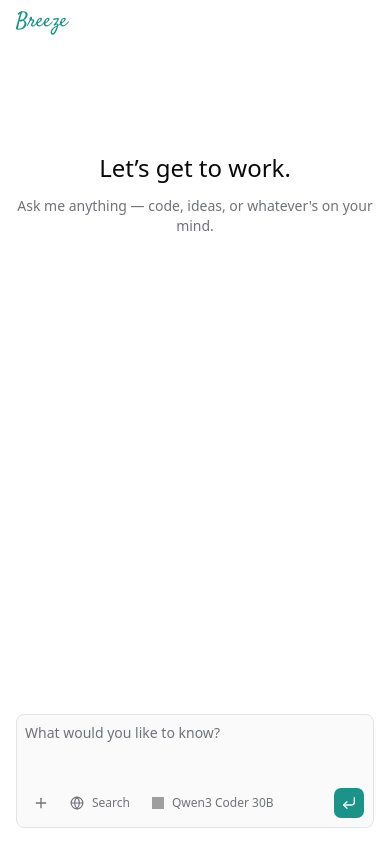
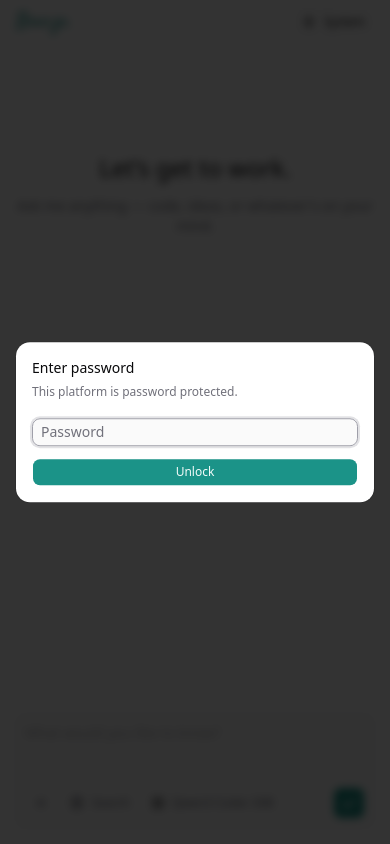
Before and after one commit to localhostd3veloper/breeze, a Next.js app: page /chat in a window 390 px wide. Built offline with nearby package versions, Linux system fonts and the light colour scheme; grey boxes are pictures that could not be loaded.

Commit message:
feat: implement password authentication for chat access and add theme toggle functionality

```diff
--- /dev/null
+++ b/app/api/auth/route.ts
@@ -0,0 +1,11 @@
+import { NextRequest, NextResponse } from 'next/server';
+
+export async function POST(req: NextRequest) {
+  const { password } = await req.json();
+
+  if (!password || password !== process.env.PLATFORM_PASSWORD) {
+    return NextResponse.json({ error: 'Invalid password' }, { status: 401 });
+  }
+
+  return NextResponse.json({ ok: true });
+}
--- a/app/chat/page.tsx
+++ b/app/chat/page.tsx
@@ -7,8 +7,23 @@ import {
 } from '@/components/ai-elements/message';
 import { Shimmer } from '@/components/ai-elements/shimmer';
 import ChatInput from '@/components/Input';
+import { ToggleTheme } from '@/components/theme-switch';
+import { Button } from '@/components/ui/button';
+import {
+  Dialog,
+  DialogContent,
+  DialogDescription,
+  DialogHeader,
+  DialogTitle,
+} from '@/components/ui/dialog';
+import { Input } from '@/components/ui/input';
+import {
+  Tooltip,
+  TooltipContent,
+  TooltipTrigger,
+} from '@/components/ui/tooltip';
 import { useChatStore } from '@/store/chat';
-import { useCallback } from 'react';
+import { useCallback, useState } from 'react';
 import { useStickToBottom } from 'use-stick-to-bottom';
 
 const emptyStateMessages = [
@@ -27,7 +42,34 @@ const greeting =
   emptyStateMessages[Math.floor(Math.random() * emptyStateMessages.length)];
 
 export default function ChatPage() {
-  const { messages, addMessage, appendChunk, updateMessage } = useChatStore();
+  const {
+    messages,
+    addMessage,
+    appendChunk,
+    updateMessage,
+    isAuthenticated,
+    setAuthenticated,
+  } = useChatStore();
+
+  const [password, setPassword] = useState('');
+  const [authError, setAuthError] = useState('');
+  const [authLoading, setAuthLoading] = useState(false);
+
+  const handleAuth = useCallback(async () => {
+    setAuthLoading(true);
+    setAuthError('');
+    const res = await fetch('/api/auth', {
+      method: 'POST',
+      headers: { 'Content-Type': 'application/json' },
+      body: JSON.stringify({ password }),
+    });
+    setAuthLoading(false);
+    if (res.ok) {
+      setAuthenticated(true);
+    } else {
+      setAuthError('Invalid password.');
+    }
+  }, [password, setAuthenticated]);
 
   const { scrollRef, contentRef } = useStickToBottom({ initial: 'smooth' });
 
@@ -64,8 +106,42 @@ export default function ChatPage() {
 
   return (
     <main className="flex h-screen flex-col">
-      <div className="logo fixed top-2 left-4 font-satisfy text-xl text-primary">
-        Breeze
+      <Dialog open={!isAuthenticated}>
+        <DialogContent className="sm:max-w-sm" showCloseButton={false}>
+          <DialogHeader>
+            <DialogTitle>Enter password</DialogTitle>
+            <DialogDescription>
+              This platform is password protected.
+            </DialogDescription>
+          </DialogHeader>
+          <div className="flex flex-col gap-3">
+            <Input
+              type="password"
+              placeholder="Password"
+              value={password}
+              onChange={(e) => setPassword(e.target.value)}
+              onKeyDown={(e) => e.key === 'Enter' && !authLoading && handleAuth()}
+              autoFocus
+            />
+            {authError && (
+              <p className="text-sm text-destructive">{authError}</p>
+            )}
+            <Button onClick={handleAuth} disabled={authLoading}>
+              {authLoading ? 'Checking…' : 'Unlock'}
+            </Button>
+          </div>
+        </DialogContent>
+      </Dialog>
+      <div className="logo fixed top-2 left-4 font-satisfy text-xl text-primary underline">
+        <Tooltip>
+          <TooltipTrigger>Breeze.</TooltipTrigger>
+          <TooltipContent align="start">
+            Made by @localhostd3veloper
+          </TooltipContent>
+        </Tooltip>
+      </div>
+      <div className="fixed top-2 right-4">
+        <ToggleTheme />
       </div>
       <div className="flex-1 overflow-y-auto" ref={scrollRef}>
         <div
@@ -103,7 +179,7 @@ export default function ChatPage() {
         </div>
       </div>
       <div className="mx-auto w-full max-w-3xl px-4 pb-4">
-        <ChatInput onSubmit={handleSubmit} />
+        <ChatInput onSubmit={handleSubmit} isAuthenticated={isAuthenticated} />
       </div>
     </main>
   );
--- a/app/globals.css
+++ b/app/globals.css
@@ -11,7 +11,7 @@
 @theme inline {
   --color-background: var(--background);
   --color-foreground: var(--foreground);
-  --font-sans: var(--font-sans);
+  --font-sans: var(--font-manrope);
   --font-mono: var(--font-geist-mono);
   --font-satisfy: 'Satisfy', cursive;
   --color-sidebar-ring: var(--sidebar-ring);
--- a/app/layout.tsx
+++ b/app/layout.tsx
@@ -1,9 +1,11 @@
 import type { Metadata } from 'next';
-import { Geist, Geist_Mono } from 'next/font/google';
+import { Geist_Mono, Manrope } from 'next/font/google';
 import './globals.css';
+import { TooltipProvider } from '@/components/ui/tooltip';
+import { ThemeProvider } from 'next-themes';
 
-const geistSans = Geist({
-  variable: '--font-geist-sans',
+const manrope = Manrope({
+  variable: '--font-manrope',
   subsets: ['latin'],
 });
 
@@ -25,9 +27,16 @@ export default function RootLayout({
   return (
     <html lang="en">
       <body
-        className={`${geistSans.variable} ${geistMono.variable} antialiased`}
+        className={`${manrope.variable} ${geistMono.variable} antialiased`}
       >
-        {children}
+        <ThemeProvider
+          attribute="class"
+          defaultTheme="system"
+          enableSystem
+          disableTransitionOnChange
+        >
+          <TooltipProvider>{children}</TooltipProvider>
+        </ThemeProvider>
       </body>
     </html>
   );
--- a/components/Input.tsx
+++ b/components/Input.tsx
@@ -84,7 +84,6 @@ const models = [
   },
 ];
 
-
 interface AttachmentItemProps {
   attachment: {
     id: string;
@@ -166,9 +165,10 @@ const PromptInputAttachmentsDisplay = () => {
 
 interface ChatInputProps {
   onSubmit?: (text: string, model: string) => Promise<void>;
+  isAuthenticated: boolean;
 }
 
-const ChatInput = ({ onSubmit }: ChatInputProps) => {
+const ChatInput = ({ onSubmit, isAuthenticated }: ChatInputProps) => {
   const [model, setModel] = useState<string>(models[0].id);
   const [modelSelectorOpen, setModelSelectorOpen] = useState(false);
   const [status, setStatus] = useState<
@@ -202,7 +202,7 @@ const ChatInput = ({ onSubmit }: ChatInputProps) => {
         <PromptInput globalDrop multiple onSubmit={handleSubmit}>
           <PromptInputAttachmentsDisplay />
           <PromptInputBody>
-            <PromptInputTextarea />
+            <PromptInputTextarea disabled={!isAuthenticated} />
           </PromptInputBody>
           <PromptInputFooter>
             <PromptInputTools>
--- /dev/null
+++ b/components/theme-switch.tsx
@@ -0,0 +1,68 @@
+'use client';
+
+import { Laptop, Moon, Sun } from 'lucide-react';
+import { useTheme } from 'next-themes';
+import * as React from 'react';
+
+import { Button } from '@/components/ui/button';
+import {
+  DropdownMenu,
+  DropdownMenuContent,
+  DropdownMenuItem,
+  DropdownMenuTrigger,
+} from '@/components/ui/dropdown-menu';
+
+export function ToggleTheme() {
+  const { theme, resolvedTheme, setTheme } = useTheme();
+  const [mounted, setMounted] = React.useState(false);
+
+  React.useEffect(() => {
+    setMounted(true);
+  }, []);
+
+  if (!mounted) {
+    // Render a stable placeholder that matches server + client
+    return (
+      <Button variant="outline" className="gap-2">
+        <Laptop className="h-4 w-4" />
+        <span>Theme</span>
+      </Button>
+    );
+  }
+
+  const currentTheme = theme === 'system' ? resolvedTheme : theme;
+
+  const ThemeIcon =
+    currentTheme === 'dark' ? Moon : currentTheme === 'light' ? Sun : Laptop;
+
+  const themeLabel =
+    theme === 'system' ? 'System' : currentTheme === 'dark' ? 'Dark' : 'Light';
+
+  return (
+    <DropdownMenu>
+      <DropdownMenuTrigger asChild>
+        <Button variant="outline" className="gap-2">
+          <ThemeIcon className="h-4 w-4" />
+          <span>{themeLabel}</span>
+        </Button>
+      </DropdownMenuTrigger>
+
+      <DropdownMenuContent align="end">
+        <DropdownMenuItem onClick={() => setTheme('light')} className="gap-2">
+          <Sun className="h-4 w-4" />
+          <span>Light</span>
+        </DropdownMenuItem>
+
+        <DropdownMenuItem onClick={() => setTheme('dark')} className="gap-2">
+          <Moon className="h-4 w-4" />
+          <span>Dark</span>
+        </DropdownMenuItem>
+
+        <DropdownMenuItem onClick={() => setTheme('system')} className="gap-2">
+          <Laptop className="h-4 w-4" />
+          <span>System</span>
+        </DropdownMenuItem>
+      </DropdownMenuContent>
+    </DropdownMenu>
+  );
+}
--- a/package.json
+++ b/package.json
@@ -28,6 +28,7 @@
     "motion": "^12.35.0",
     "nanoid": "^5.1.6",
     "next": "16.1.6",
+    "next-themes": "^0.4.6",
     "radix-ui": "^1.4.3",
     "react": "19.2.3",
     "react-dom": "19.2.3",
--- a/store/chat.ts
+++ b/store/chat.ts
@@ -13,11 +13,16 @@ interface ChatStore {
   appendChunk: (id: string, chunk: string) => void;
   updateMessage: (id: string, text: string) => void;
   clearMessages: () => void;
+  isAuthenticated: boolean;
+  setAuthenticated: (authenticated: boolean) => void;
 }
 
 export const useChatStore = create<ChatStore>()(
   persist(
     (set) => ({
+      isAuthenticated: false,
+      setAuthenticated: (authenticated) =>
+        set({ isAuthenticated: authenticated }),
       messages: [],
       addMessage: (msg) =>
         set((state) => ({ messages: [...state.messages, msg] })),
```
Also changed, not shown: 1 other file (tests, documents, lock files or other folders).
